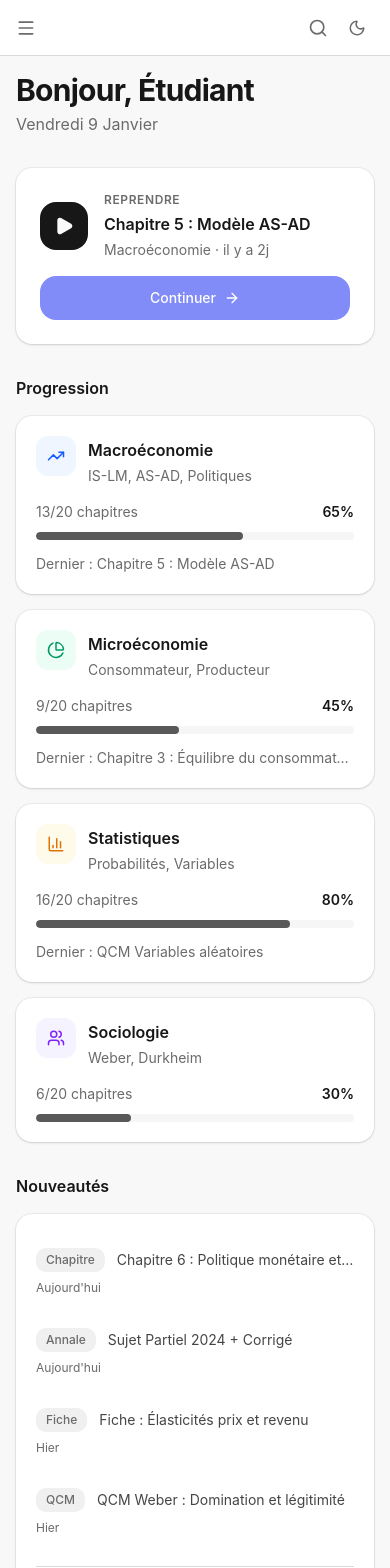
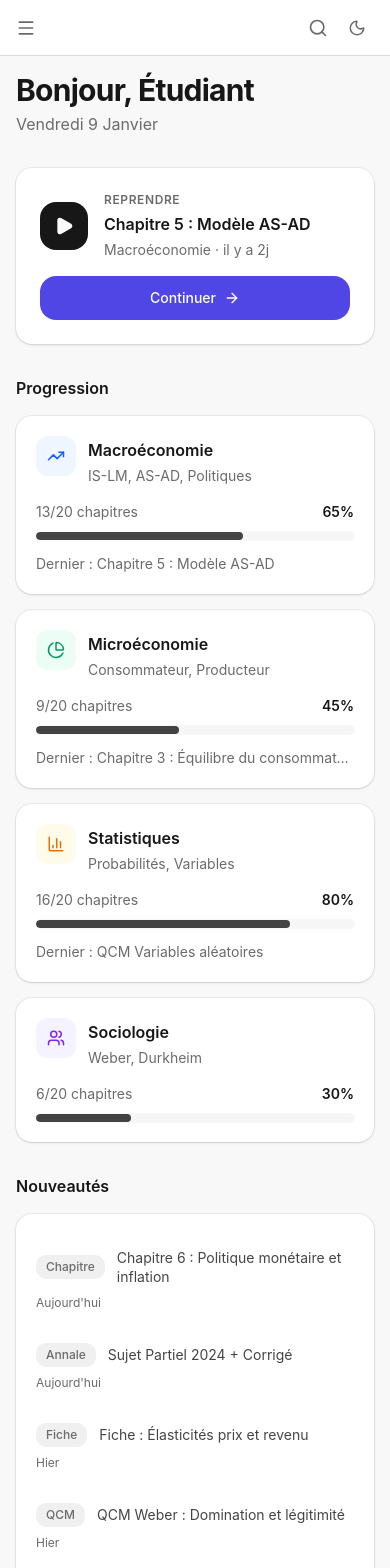
Before and after one commit to rbenhaga/L2_Eco, a React (Vite) app: page / in a window 390 px wide. Shown: the top 1568 px of the page. Built offline with nearby package versions, Linux system fonts and the light colour scheme; no server answers.

Commit message:
feat(ui): E4+E5 v2 - accessible accent + perceptible dark mode + mobile wrap

```diff
--- a/src/index.css
+++ b/src/index.css
@@ -26,7 +26,7 @@
   --color-muted: #F0F0F0;
   --color-muted-foreground: #6B6B6B;
 
-  --color-accent: #818CF8;
+  --color-accent: #4F46E5;
   --color-accent-foreground: #FFFFFF;
 
   --color-primary: #171717;
@@ -61,7 +61,7 @@ html.dark,
   --color-muted-foreground: #A1A1AA;
 
   --color-accent: #A78BFA;
-  --color-accent-foreground: #FFFFFF;
+  --color-accent-foreground: #09090B;
 
   --color-primary: #FAFAFA;
   --color-primary-foreground: #18181B;
--- a/src/pages/Home.tsx
+++ b/src/pages/Home.tsx
@@ -85,7 +85,7 @@ function ModuleProgressCard({ module }: { module: ModuleProgress }) {
 
     return (
         <Link to={module.href} className="no-underline group focus-visible:outline-none">
-            <Card className="p-5 xl:p-6 h-full min-h-[140px] hover:bg-muted/30 transition-colors group-focus-visible:ring-2 group-focus-visible:ring-ring">
+            <Card className="p-5 xl:p-6 h-full min-h-[140px] hover:bg-muted/40 dark:hover:bg-muted/60 transition-colors group-focus-visible:ring-2 group-focus-visible:ring-ring">
                 <div className="flex flex-col h-full">
                     <div className="flex items-start gap-3 mb-4">
                         <div className={`w-10 h-10 rounded-lg ${config.iconBgLight} flex items-center justify-center shrink-0 group-hover:scale-105 transition-transform duration-200`}>
@@ -112,9 +112,9 @@ function ModuleProgressCard({ module }: { module: ModuleProgress }) {
                             <span className="text-muted-foreground">{module.completed}/{module.total} chapitres</span>
                             <span className="font-semibold text-foreground">{module.progress}%</span>
                         </div>
-                        <div className="h-2 bg-muted/60 dark:bg-muted/50 rounded-full overflow-hidden">
+                        <div className="h-2 bg-muted/60 dark:bg-muted/70 rounded-full overflow-hidden ring-1 ring-border/20 dark:ring-border/30">
                             <div
-                                className="h-full bg-foreground/70 dark:bg-foreground/55 rounded-full transition-all duration-300"
+                                className="h-full bg-foreground/80 dark:bg-foreground/75 rounded-full transition-all duration-300"
                                 style={{ width: `${module.progress}%` }}
                             />
                         </div>
@@ -138,7 +138,7 @@ function ContentItemRow({ item }: { item: ContentItem }) {
     return (
         <Link
             to={item.href}
-            className="flex flex-col sm:flex-row sm:items-center gap-2 sm:gap-3 py-3.5 min-h-[52px] hover:bg-muted/30 -mx-1 px-1 rounded-lg transition-colors no-underline group focus-visible:outline-none focus-visible:ring-2 focus-visible:ring-ring"
+            className="flex flex-col sm:flex-row sm:items-center gap-2 sm:gap-3 py-3.5 min-h-[52px] hover:bg-muted/40 dark:hover:bg-muted/60 -mx-1 px-1 rounded-lg transition-colors no-underline group focus-visible:outline-none focus-visible:ring-2 focus-visible:ring-ring"
         >
             <div className="flex items-center gap-3 min-w-0 flex-1">
                 <span className={`px-2.5 py-1 rounded-md text-xs font-medium ${typeStyle} shrink-0`}>
@@ -147,7 +147,7 @@ function ContentItemRow({ item }: { item: ContentItem }) {
                 <span className="text-xs text-muted-foreground shrink-0 hidden sm:inline">
                     {config.name}
                 </span>
-                <span className="flex-1 text-sm xl:text-base text-foreground/80 truncate group-hover:text-foreground transition-colors">
+                <span className="flex-1 text-sm xl:text-base text-foreground/80 sm:truncate leading-snug group-hover:text-foreground transition-colors">
                     {item.title}
                 </span>
             </div>
@@ -161,7 +161,7 @@ function DeadlineItemRow({ item }: { item: DeadlineItem }) {
     return (
         <Link
             to={item.href}
-            className="flex items-center gap-3 py-3 min-h-[48px] hover:bg-muted/30 -mx-1 px-1 rounded-lg transition-colors no-underline group focus-visible:outline-none focus-visible:ring-2 focus-visible:ring-ring"
+            className="flex items-center gap-3 py-3 min-h-[48px] hover:bg-muted/40 dark:hover:bg-muted/60 -mx-1 px-1 rounded-lg transition-colors no-underline group focus-visible:outline-none focus-visible:ring-2 focus-visible:ring-ring"
         >
             <Calendar size={16} className="text-muted-foreground shrink-0" />
             <span className="flex-1 text-sm xl:text-base text-foreground/80 truncate group-hover:text-foreground transition-colors">
```
